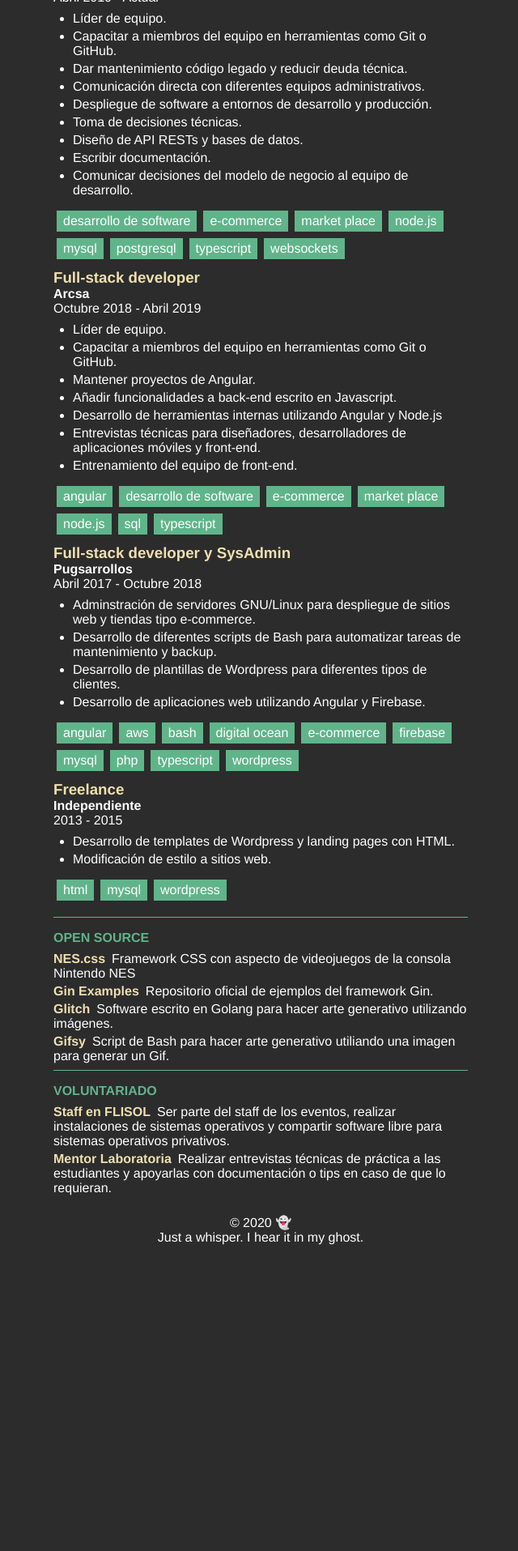
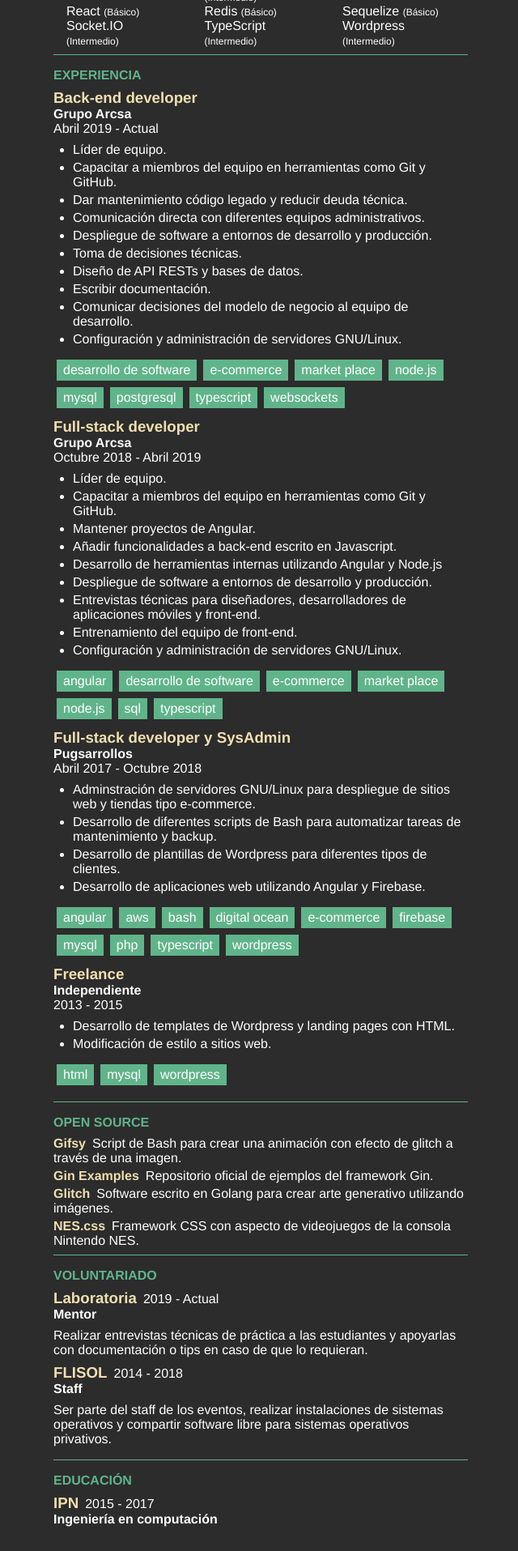
Before and after one commit to wakowarner/wakowarner.github.io, an Angular app: page /cv in a window 1280 px wide. Shown: the part 620-2535 px from the top of the page at 81% size, without its empty margins (318-958 px from the left). Before the commit the page ends 2173 px from the top, so only its background shows below. Built offline with nearby package versions, Linux system fonts and the light colour scheme.

Commit message:
Corrige info, añade niveles de skills

```diff
--- a/src/app/paginas/about/about.component.html
+++ b/src/app/paginas/about/about.component.html
@@ -17,6 +17,6 @@
     I work mostly with Node.js, Angular, and relational databases. I used to code in PHP 😳 and I know a little bit of Go, Elixir and C++ (along with other programming languages).
   </p>
   <p>
-    You can drop me an <a href="mailto:contacto.rodrigo.patino@gmail.com?subject=Hello There!&amp;body=Hi Rodrigo, so I was looking at your website and...">email</a> or add me on <a href="https://www.linkedin.com/in/rodrigo-pati%C3%B1o-38924a186/" target="_blank" rel="noopener">LinkedIn</a>.
+    You can drop me an <a href="mailto:contacto.rodrigo.patino@gmail.com?subject=Hello There!&amp;body=Hi Rodrigo, so I was looking at your website and...">email</a> or add me on <a href="https://www.linkedin.com/in/rodrigo-patino-dev/" target="_blank" rel="noopener">LinkedIn</a>.
   </p>
 </div>
--- a/src/app/paginas/cv/cv.component.html
+++ b/src/app/paginas/cv/cv.component.html
@@ -7,14 +7,14 @@
 
     <address>
       <a href="mailto:contacto.rodrigo.patino@gmail.com?subject=Hello There!&amp;body=Hola, Rodrigo. Estaba checando tu CV..."><fa-icon [icon]="faEnvelope"></fa-icon> contacto.rodrigo.patino@gmail.com</a>
-      <a target="_blank" rel="noopener" href="https://www.linkedin.com/in/rodrigo-pati%C3%B1o-38924a186/"><fa-icon [icon]="faLinkedin"></fa-icon> LinkedIn</a>
+      <a target="_blank" rel="noopener" href="https://www.linkedin.com/in/rodrigo-patino-dev/"><fa-icon [icon]="faLinkedin"></fa-icon> LinkedIn</a>
       <a target="_blank" rel="noopener" href="https://twitter.com/akkonomi"><fa-icon [icon]="faTwitter"></fa-icon> Twitter</a>
       <a target="_blank" rel="noopener" href="https://github.com/4k1k0"><fa-icon [icon]="faGithub"></fa-icon> Github</a>
     </address>
 
     <article>
-      <p>Comencé a aprender sobre desarrollo web en la época de MySpace, Fue ahí fue donde aprendí lo básico de HTML, CSS y Javascript. Esta curiosidad me llevo a conocer sobre el software libre y open source, sistemas operativos y lenguajes de programación.</p>
-      <p>En la actualidad he trabajado en diferentes tecnologías y he probado muchas otras con fines académicos. En un futuro quiero trabajar profesionalmente con Golang o Elixir.</p>
+      <p>Soy un desarrollador web autodidacta con poco más de 4 años de experiencia. Comencé a aprender sobre desarrollo web en la época de MySpace; fue entonces cuando aprendí lo básico de HTML, CSS y Javascript. Esta curiosidad me llevo a conocer sobre el software libre y open source, sistemas operativos y lenguajes de programación.</p>
+      <p>En la actualidad he trabajado con diferentes tecnologías y he probado muchas otras con fines académicos. En el futuro me interesa trabajar profesionalmente con Golang o Elixir.</p>
     </article>
   </section>
 
@@ -24,7 +24,7 @@
     </header>
     <ul>
       <li *ngFor="let skill of skills">
-        {{ skill }}
+        {{ skill.nombre }} <span>({{ skill.nivel }})</span>
       </li>
     </ul>
   </section>
@@ -37,12 +37,12 @@
     <article>
       <header>
         <h3>Back-end developer</h3>
-        <h4>Arcsa</h4>
+        <h4>Grupo Arcsa</h4>
         <time datetime="2018-10-01">Abril 2019</time> - Actual
       </header>
       <ul>
         <li>Líder de equipo.</li>
-        <li>Capacitar a miembros del equipo en herramientas como Git o GitHub.</li>
+        <li>Capacitar a miembros del equipo en herramientas como Git y GitHub.</li>
         <li>Dar mantenimiento código legado y reducir deuda técnica.</li>
         <li>Comunicación directa con diferentes equipos administrativos.</li>
         <li>Despliegue de software a entornos de desarrollo y producción.</li>
@@ -50,6 +50,7 @@
         <li>Diseño de API RESTs y bases de datos.</li>
         <li>Escribir documentación.</li>
         <li>Comunicar decisiones del modelo de negocio al equipo de desarrollo.</li>
+        <li>Configuración y administración de servidores GNU/Linux.</li>
       </ul>
       <ul class="keywords">
         <li>Desarrollo de software</li>
@@ -66,17 +67,19 @@
     <article>
       <header>
         <h3>Full-stack developer</h3>
-        <h4>Arcsa</h4>
+        <h4>Grupo Arcsa</h4>
         <time datetime="2018-10-01">Octubre 2018</time> - <time datetime="2019-04-01">Abril 2019</time>
       </header>
       <ul>
         <li>Líder de equipo.</li>
-        <li>Capacitar a miembros del equipo en herramientas como Git o GitHub.</li>
+        <li>Capacitar a miembros del equipo en herramientas como Git y GitHub.</li>
         <li>Mantener proyectos de Angular.</li>
         <li>Añadir funcionalidades a back-end escrito en Javascript.</li>
         <li>Desarrollo de herramientas internas utilizando Angular y Node.js</li>
+        <li>Despliegue de software a entornos de desarrollo y producción.</li>
         <li>Entrevistas técnicas para diseñadores, desarrolladores de aplicaciones móviles y front-end.</li>
         <li>Entrenamiento del equipo de front-end.</li>
+        <li>Configuración y administración de servidores GNU/Linux.</li>
       </ul>
       <ul class="keywords">
         <li>Angular</li>
@@ -141,10 +144,10 @@
 
     <article>
       <ul>
-        <li><span>NES.css</span>Framework CSS con aspecto de videojuegos de la consola Nintendo NES</li>
+        <li><span>Gifsy</span>Script de Bash para crear una animación con efecto de glitch a través de una imagen.</li>
         <li><span>Gin Examples</span>Repositorio oficial de ejemplos del framework Gin.</li>
-        <li><span>Glitch</span>Software escrito en Golang para hacer arte generativo utilizando imágenes.</li>
-        <li><span>Gifsy</span>Script de Bash para hacer arte generativo utiliando una imagen para generar un Gif.</li>
+        <li><span>Glitch</span>Software escrito en Golang para crear arte generativo utilizando imágenes.</li>
+        <li><span>NES.css</span>Framework CSS con aspecto de videojuegos de la consola Nintendo NES.</li>
       </ul>
     </article>
   </section>
@@ -153,12 +156,35 @@
     <header>
       <h2>Voluntariado</h2>
     </header>
+    <article>
+      <header>
+        <h3>Laboratoria</h3>
+        <time datetime="2019-08-01">2019</time> - Actual
+        <h4>Mentor</h4>
+      </header>
+      <p>Realizar entrevistas técnicas de práctica a las estudiantes y apoyarlas con documentación o tips en caso de que lo requieran.</p>
+    </article>
+    <article>
+      <header>
+        <h3>FLISOL</h3>
+        <time datetime="2015-01-01">2014</time> - <time datetime="2018-01-01">2018</time>
+        <h4>Staff</h4>
+      </header>
+      <p>Ser parte del staff de los eventos, realizar instalaciones de sistemas operativos y compartir software libre para sistemas operativos privativos.</p>
+    </article>
+  </section>
+
+  <section id="education">
+    <header>
+      <h2>Educación</h2>
+    </header>
 
     <article>
-      <ul>
-        <li><span>Staff en FLISOL</span>Ser parte del staff de los eventos, realizar instalaciones de sistemas operativos y compartir software libre para sistemas operativos privativos.</li>
-        <li><span>Mentor Laboratoria</span>Realizar entrevistas técnicas de práctica a las estudiantes y apoyarlas con documentación o tips en caso de que lo requieran.</li>
-      </ul>
+      <header>
+        <h3>IPN</h3>
+        <time datetime="2015-08-01">2015</time> - <time datetime="2017-01-01">2017</time>
+        <h4>Ingeniería en computación</h4>
+      </header>
     </article>
   </section>
 
--- a/src/app/paginas/cv/cv.component.scss
+++ b/src/app/paginas/cv/cv.component.scss
@@ -81,17 +81,25 @@ main {
     &#skills {
       ul {
         display: grid;
-        grid-template-columns: 25% 25% 25% 25%;
+        grid-template-columns: 33.3% 33.3% 33.3%;
         @media(max-width: 768px) {
           grid-template-columns: 50% 50%;
         }
         li {
           margin: 0 1rem;
           list-style-type: none;
+          span {
+            font-size: 0.75rem;
+            @media(max-width: 768px) {
+              width: 100%;
+              display: block;
+              padding: 0.25rem 0;
+            }
+          }
         }
       }
     }
-    &#experience {
+    &#experience, &#volunteering, &#education {
       article {
         header {
           padding-bottom: 0.5rem;
@@ -116,9 +124,12 @@ main {
             text-transform: lowercase;
           }
         }
+        p {
+          padding-bottom: 0.5rem;
+        }
       }
     }
-    &#foss, &#volunteering {
+    &#foss {
       article {
         ul {
           li {
@@ -139,5 +150,15 @@ main {
         }
       }
     }
+    &#education, &#volunteering {
+      article {
+        header {
+          h3 {
+            display: inline-block;
+            padding-right: 0.5rem;
+          }
+        }
+      }
+    }
   }
 }
--- a/src/app/paginas/cv/cv.component.ts
+++ b/src/app/paginas/cv/cv.component.ts
@@ -1,6 +1,11 @@
 import { Component, OnInit } from '@angular/core';
 import { faEnvelope } from '@fortawesome/free-solid-svg-icons';
 import { faLinkedin, faTwitter, faGithub } from '@fortawesome/free-brands-svg-icons'
+
+interface Skill {
+  nombre: string;
+  nivel: "Básico" | "Intermedio" | "Avanzado";
+}
 
 @Component({
   selector: 'app-cv',
@@ -9,23 +14,34 @@ import { faLinkedin, faTwitter, faGithub } from '@fortawesome/free-brands-svg-ic
 })
 export class CvComponent implements OnInit {
 
-  skills: string[] = [
-    "Angular",
-    "Apache",
-    "Bash",
-    "Express",
-    "Firebase",
-    "Git",
-    "Javascript",
-    "Linux",
-    "MongoDB",
-    "MySQL",
-    "Node.js",
-    "PHP",
-    "PostgreSQL",
-    "Socket.IO",
-    "TypeScript",
-    "Wordpress"
+  skills: Skill[] = [
+    {nombre: "Angular", nivel: "Intermedio"},
+    {nombre: "Apache", nivel: "Intermedio"},
+    {nombre: "Bash", nivel: "Intermedio"},
+    {nombre: "Express", nivel: "Intermedio"},
+    {nombre: "Firebase", nivel: "Básico"},
+    {nombre: "Git", nivel: "Intermedio"},
+    {nombre: "Javascript", nivel: "Avanzado"},
+    {nombre: "Linux", nivel: "Intermedio"},
+    {nombre: "MongoDB", nivel: "Básico"},
+    {nombre: "MySQL", nivel: "Intermedio"},
+    {nombre: "Node.js", nivel: "Intermedio"},
+    {nombre: "PHP", nivel: "Intermedio"},
+    {nombre: "PostgreSQL", nivel: "Intermedio"},
+    {nombre: "Socket.IO", nivel: "Intermedio"},
+    {nombre: "TypeScript", nivel: "Intermedio"},
+    {nombre: "Wordpress", nivel: "Intermedio"},
+    {nombre: "Docker", nivel: "Básico"},
+    {nombre: "AWS", nivel: "Básico"},
+    {nombre: "GraphQL", nivel: "Básico"},
+    {nombre: "React", nivel: "Básico"},
+    {nombre: "Redis", nivel: "Básico"},
+    {nombre: "Sequelize", nivel: "Básico"},
+    {nombre: "Go", nivel: "Básico"},
+    {nombre: "Elixir", nivel: "Básico"},
+    {nombre: "Nginx", nivel: "Básico"},
+    {nombre: "Jest", nivel: "Intermedio"},
+    {nombre: "REST", nivel: "Intermedio"},
   ];
 
   faEnvelope = faEnvelope;
@@ -36,7 +52,7 @@ export class CvComponent implements OnInit {
   constructor() { }
 
   ngOnInit() {
-    this.skills.sort();
+    this.skills.sort((a, b) => a.nombre > b.nombre ? 1 : -1);
   }
 
 }
--- a/src/app/servicios/data.service.ts
+++ b/src/app/servicios/data.service.ts
@@ -15,7 +15,7 @@ export class DataService {
     {
       nombre: 'LinkedIn',
       descripcion: 'Rodrigo Patiño',
-      url: 'https://www.linkedin.com/in/rodrigo-pati%C3%B1o-38924a186/'
+      url: 'https://www.linkedin.com/in/rodrigo-patino-dev/'
     },
     {
       nombre: 'Instagram',
--- a/src/app/shared/header/header.component.scss
+++ b/src/app/shared/header/header.component.scss
@@ -2,11 +2,13 @@ header {
   background: #3c3c3c;
   nav {
     ul {
+      @media(max-width: 768px) {
+        display: grid;
+        grid-template-columns: 33.3% 33.3% 33.3%;
+        text-align: center;
+      }
       li {
         display: inline-block;
-        @media(max-width: 768px) {
-          width: 100%;
-        }
         a {
           display: block;
           padding: 1rem 0.5rem;
```
